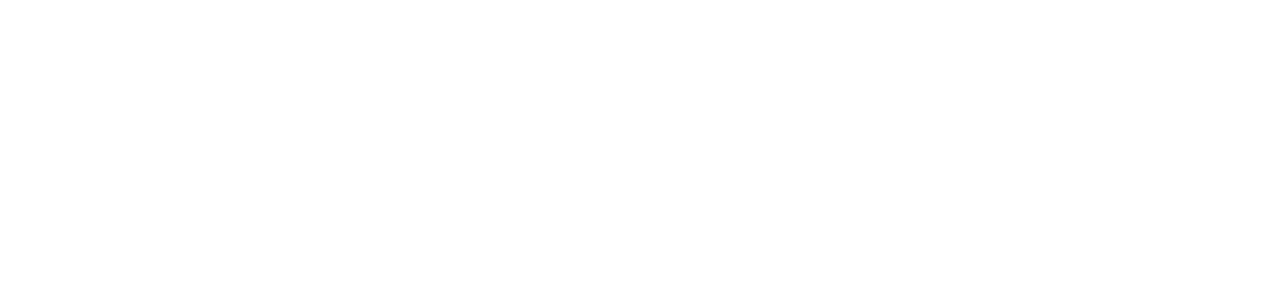
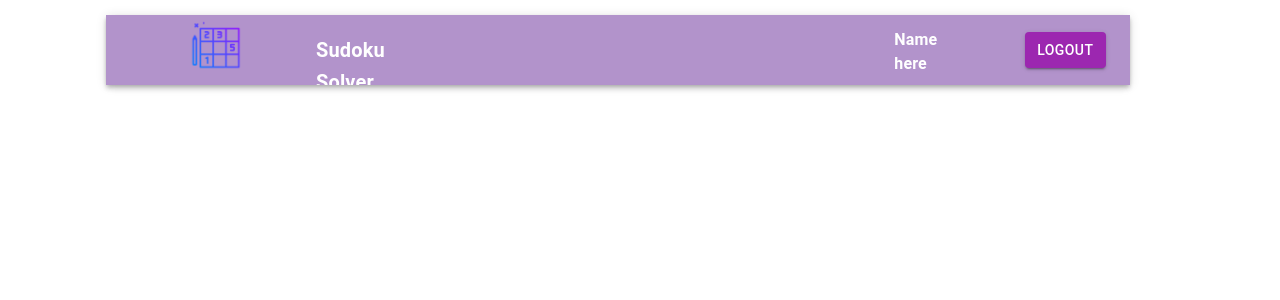
Before and after one commit to teadulellari/Sudoku_Solver, a React (Create React App) app in the folder client/: page /sudoku in a window 1280 px wide. Before the commit this address had no page. Shown: the top 300 px of the page. Built offline with nearby package versions, Linux system fonts and the light colour scheme.

Commit message:
Create Navbar

```diff
--- a/client/src/App.js
+++ b/client/src/App.js
@@ -1,6 +1,8 @@
 import logo from "./logo.svg";
 import "./App.css";
 import LoginView from "./components/View/LoginView";
+import SignupView from "./components/View/SignupView";
+import Home from './components/View/Home'
 import { Container } from "@mui/material";
 import { BrowserRouter, Routes, Route, Navigate } from "react-router-dom";
 
@@ -9,8 +11,11 @@
     <BrowserRouter>
       <Container maxWidth="xl">
         <Routes>
-        <Route path='/' exact element={<Navigate to="/sudoku" />} />
-          <Route path="/login" exact element={<LoginView />} />
+        <Route path='/sudoku' exact element={<Home /> } />
+        <Route path="/login" exact element={<LoginView />} />
+        <Route path="/login" exact element={<SignupView />} />
+        <Route path="/signup" exact element={<SignupView />} />
+
         </Routes>
       </Container>
     </BrowserRouter>
--- a/client/src/components/Auth/Login.js
+++ b/client/src/components/Auth/Login.js
@@ -12,9 +12,10 @@
 } from "@mui/material";
 import VisibilityOffIcon from "@mui/icons-material/VisibilityOff";
 import VisibilityIcon from "@mui/icons-material/Visibility";
-import login from "./login.css";
+import  "./login.css";
 import { useNavigate } from "react-router-dom";
 import sudokuImg from "../../images/sudoku.png";
+import Signup from "./Signup";
 
 const initialState = { email: "", password: "" };
 
@@ -26,10 +27,18 @@
   let navigate = useNavigate();
 
   const handleSubmit = (e) => {
-    console.log("isnisde submit");
     e.preventDefault();
-    navigate('/login')
+    navigate('/sudoku');
   };
+
+  const handleSubmitSignup = () => {
+
+    console.log("Going to signUp");
+    navigate('/signup');
+
+  };
+
+
 
   const handleChange = (e) => {
     setData({ ...data, [e.target.name]: e.target.value });
@@ -39,6 +48,7 @@
 
   const handleShowPassword = () => {
     setShowPassword((showPassword) => !showPassword);
+
   };
 
   return (
@@ -105,7 +115,7 @@
             <Button variant="text" className="field">
               Forgot your password?
             </Button>
-            <Button variant="text" className="field">
+            <Button variant="text" className="field" onClick={handleSubmitSignup} >
               Don't have an account? Sign Up
             </Button>
           </Grid>
--- a/client/src/components/Auth/Signup.js
+++ b/client/src/components/Auth/Signup.js
@@ -0,0 +1,147 @@
+import React, { useState } from "react";
+import {
+  Container,
+  Grid,
+  Typography,
+  TextField,
+  InputAdornment,
+  Button,
+  Paper,
+  IconButton,
+  Divider,
+} from "@mui/material";
+import VisibilityOffIcon from "@mui/icons-material/VisibilityOff";
+import VisibilityIcon from "@mui/icons-material/Visibility";
+import { useNavigate } from "react-router-dom";
+import './login.css'
+
+const initialState = {
+  firstName: "",
+  lastName: "",
+  email: "",
+  password: "",
+  confrimPassword: "",
+};
+const Signup = () => {
+  const [data, setData] = useState(initialState);
+  const [showPassword, setShowPassword] = useState(false);
+  let navigate = useNavigate();
+
+
+  const handleSubmit = (e) => {
+    e.preventDefault();
+    navigate("/sudoku");
+  }
+
+  const handleShowPassword = () => {
+    setShowPassword((showPassword) => !showPassword);
+  }
+
+  const handleChange = (e) => {
+      setData({...data, [e.target.name] : e.target.value});
+  }
+
+
+
+  return (
+    <Container>
+      <Paper>
+        <form onSubmit={handleSubmit}>
+          <Grid>
+            <Typography variant="h4" className="loginTitle">
+              Sign up
+            </Typography>
+            <Divider className="divider" />
+            <TextField
+              className="field"
+              name="firstName"
+              variant="outlined"
+              required
+              fullWidth
+              label="First Name"
+              onChange={handleChange}
+              autoFocus
+              autoComplete="name"
+              type="name"
+            />
+            <TextField
+              className="field"
+              name="lastName"
+              variant="outlined"
+              required
+              fullWidth
+              label="Last Name"
+              onChange={handleChange}
+              autoFocus
+              autoComplete="name"
+              type="name"
+            />
+            <TextField
+              className="field"
+              name="email"
+              variant="outlined"
+              required
+              fullWidth
+              label="Email Address"
+              onChange={handleChange}
+              autoFocus
+              autoComplete="email"
+              type="email"
+            />
+            <TextField
+              className="field"
+              name="password"
+              variant="outlined"
+              required
+              fullWidth
+              label="Password"
+              onChange={handleChange}
+              autoFocus
+              type={showPassword ? "text" : "password"}
+              spacing={2}
+              InputProps={{
+                endAdornment: (
+                  <InputAdornment position="end">
+                    <IconButton onClick={handleShowPassword}>
+                      {showPassword ? (
+                        <VisibilityIcon />
+                      ) : (
+                        <VisibilityOffIcon />
+                      )}
+                    </IconButton>
+                  </InputAdornment>
+                ),
+              }}
+            />
+            <TextField
+              className="field"
+              name="password"
+              variant="outlined"
+              required
+              fullWidth
+              label="Repeat Password"
+              onChange={handleChange}
+              autoFocus
+              type={showPassword ? "text" : "password"}
+              spacing={2}
+              InputProps={{
+                endAdornment: (
+                  <InputAdornment position="end">
+                    <IconButton onClick={handleShowPassword}>
+                      {showPassword ? (
+                        <VisibilityIcon />
+                      ) : (
+                        <VisibilityOffIcon />
+                      )}
+                    </IconButton>
+                  </InputAdornment>
+                ),
+              }}
+            />
+          </Grid>
+        </form>
+      </Paper>
+    </Container>
+  );
+};
+export default Signup;
--- a/client/src/components/Auth/login.css
+++ b/client/src/components/Auth/login.css
@@ -1,4 +1,4 @@
-.loginPaper {
+.loginPaper.MUIPaper-root {
   display: flex;
   justify-content: space-between;
   align-items: space-around;
@@ -23,14 +23,13 @@
   text-align: center;
 }
 
-.divider {
+.divider.MuiDivider-root {
   height: 35px;
 }
 
 .logo {
   width: 60px;
   height: 60px;
-  display: block;
   margin-left: auto;
   margin-right: auto;
   margin-top: -30px;
--- a/client/src/components/Navbar/Navbar.js
+++ b/client/src/components/Navbar/Navbar.js
@@ -1,11 +1,27 @@
- import React, { useState} from "react";
- import { Container, Grid, AppBar } from "@mui/material";
+import React, { useState } from "react";
+import { AppBar, Typography, Button, Toolbar } from "@mui/material";
+import sudokuImg from "../../images/sudoku.png";
+import "./navbar.css";
 
+const Navbar = () => {
+  return (
+    <AppBar id="navbarAppBar">
 
- const Navbar = () => {
+      <div id="leftNavbar">
+        <img src={sudokuImg} id="logo" />
+        <Typography variant="h6"  to="/" fontWeight="bold" id="title">
+          Sudoku Solver
+        </Typography>
+      </div>
+      <Toolbar id="navbarToolbar">
+        <Typography id="navbarName">Name here</Typography>
+        <Button variant="contained" id="navbarLoginButton" color="secondary">
+          Logout
+        </Button>
+      </Toolbar>
 
+    </AppBar>
+  );
+};
 
-
-
-
- };
+export default Navbar;
--- /dev/null
+++ b/client/src/components/Navbar/navbar.css
@@ -0,0 +1,46 @@
+.MuiCOntainer {
+    top: 50px;
+}
+#navbarAppBar {
+    background-color: #b293cb;
+    height: 70px;
+    width: 80%;
+    display: flex;
+    flex-direction: row;
+    align-content:space-between;
+    margin-top: 15px;
+    margin-right: 150px;
+    overflow: hidden;
+
+}
+
+#leftNavbar {
+    display: flex;
+    flex-direction: row;
+    align-content:flex-start;
+    top: 60px;
+    padding-right: 400px;
+}
+#logo {
+  height: 60px;
+  width: 60px;
+  padding-right: 50px;
+  padding-left: 80px;
+}
+
+#navbarToolbar {
+    display:flex;
+    align-content: flex-end;
+
+
+}
+#title {
+    padding-top: 19px;
+    padding-right: 50px;
+  padding-left: 20px;
+}
+#navbarName {
+   padding-top: 3px;
+   padding-right: 60px;
+   font-weight: bold;
+}
--- /dev/null
+++ b/client/src/components/View/Home.js
@@ -0,0 +1,22 @@
+import { Container } from '@mui/system';
+import Navbar from '../Navbar/Navbar';
+import React from 'react';
+import './home.css';
+
+
+
+
+
+
+const Home = () => {
+
+    return(
+
+        <Container className="container">
+            <Navbar />
+
+        </Container>
+    )
+}
+
+export default Home;
--- /dev/null
+++ b/client/src/components/View/SignupView.js
@@ -0,0 +1,20 @@
+import React from "react";
+import { Container, Grid, AppBar } from "@mui/material";
+import Signup from "../Auth/Login";
+
+const LoginView = () => {
+  return (
+    <Container>
+      <Grid>
+        <AppBar
+          className="appBar"
+          position="static"
+          color="primary"
+        />
+        <Signup />
+      </Grid>
+    </Container>
+  );
+};
+
+export default LoginView;
--- /dev/null
+++ b/client/src/components/View/home.css
@@ -0,0 +1,3 @@
+.container {
+    background-color: beige;
+}
```
Also changed, not shown: client/src/components/Auth/signup.css (added).
